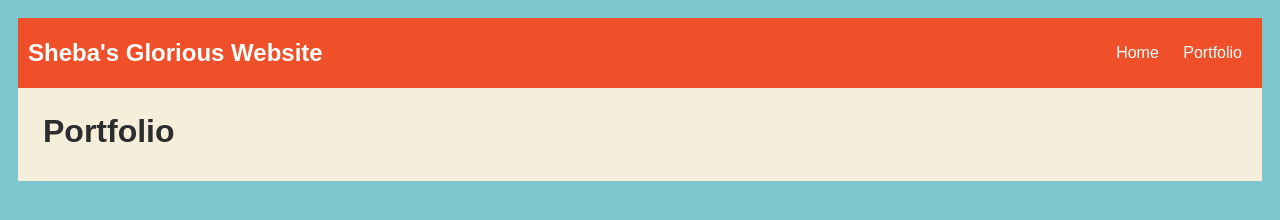
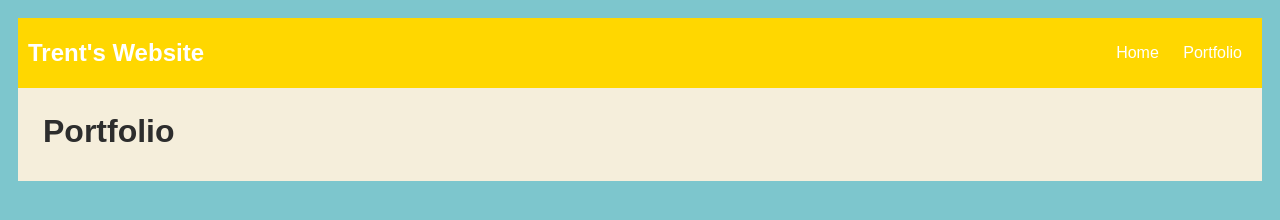
Before and after one commit to Trentonhebertcodes/Trentonhebertcodes.github.io, a plain HTML site: page portfolio.html in a window 1280 px wide. Drawn offline with nearby package versions, Linux system fonts and the light colour scheme; no server answers.

Commit message:
add portfolio.html file

```diff
--- a/portfolio.html
+++ b/portfolio.html
@@ -24,7 +24,7 @@
 
             /* navigation menu */
             nav {
-                background: rgb(239, 80, 41);
+                background: gold;
                 margin: 0 auto;
                 display: flex;
                 padding: 10px;
@@ -83,7 +83,7 @@
 
     <body>
         <nav>
-            <header>Sheba's Glorious Website</header>
+            <header>Trent's Website</header>
             <ul>
                 <li><a href="index.html">Home</a>
                 </li>
@@ -101,5 +101,7 @@
       <div id="all-contents">
 
       </div>
+        <script src="https://ajax.googleapis.com/ajax/libs/jquery/2.1.3/jquery.min.js"></script>
+        <script id="portfolioScript">$(document).ready(function() {$.getJSON('projects/projects.json').then(function(data) { data.projects.forEach(function(project){ $('#portfolio').append('<li><a href="projects/' + project.name + '/">' + project.title + ' : ' + project.description + '</a></li>'); }); }); });</script>
     </body>
 </html>
```
